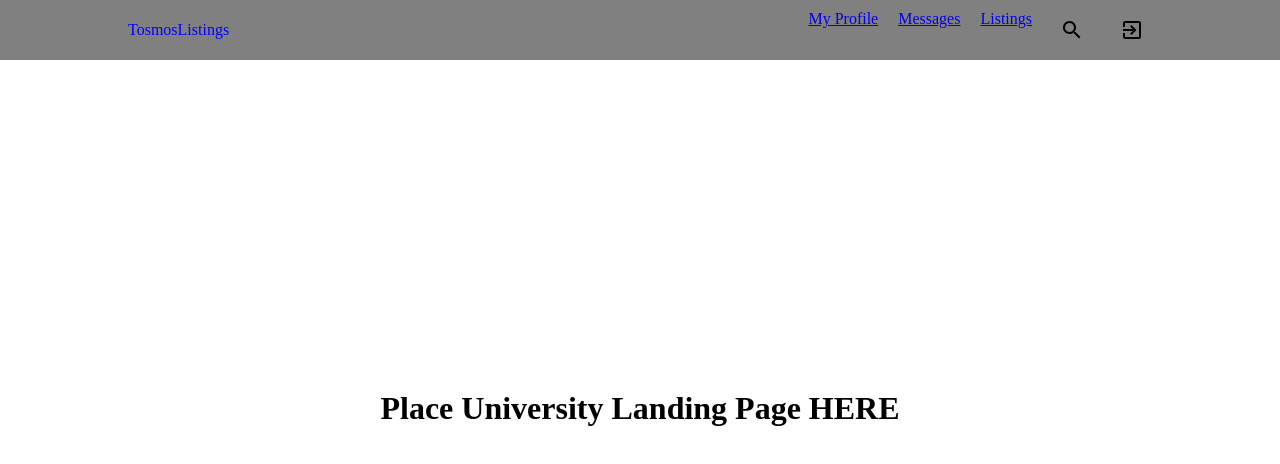
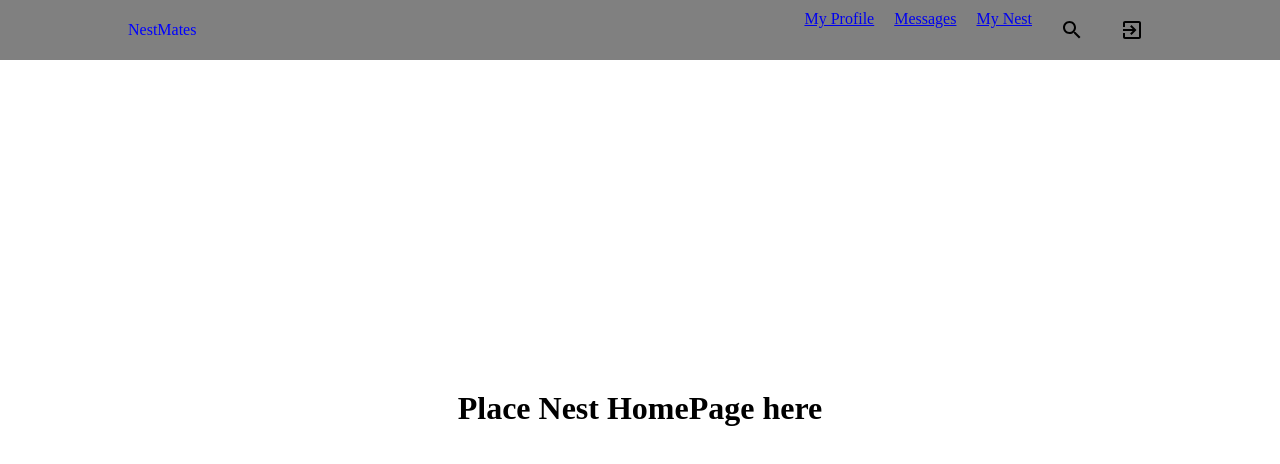
Before and after one commit to icp049/reusable_chatApp, a React (Create React App) app: page / in a window 1280 px wide. Shown: the top 464 px of the page. Built offline with nearby package versions, Linux system fonts and the light colour scheme; no server answers; sample sign-in values are in the browser's storage.

Commit message:
integrated nestmates

```diff
--- a/src/navbars/Landingpagenavbar.jsx
+++ b/src/navbars/Landingpagenavbar.jsx
@@ -49,7 +49,7 @@ const Landingpagenavbar = () => {
           sx={{ ':hover': { cursor: "pointer" } }}
           color="blue"
         >
-          TosmosListings
+          NestMates
         </Box>
 
         <Box
@@ -60,7 +60,7 @@ const Landingpagenavbar = () => {
         >
           <Link to="/myprofile">My Profile</Link>
           <Link to="/message">Messages</Link>
-          <Link to="">Listings</Link>
+          <Link to="">My Nest</Link>
 
           <IconButton sx={{ color: "black" }}>
             <SearchOutlined />
--- a/src/pages/LandingPage.jsx
+++ b/src/pages/LandingPage.jsx
@@ -4,7 +4,7 @@ const LandingPage = () => {
     return(
         <div style={{ display: "flex", flexDirection: "column", justifyContent: "center", alignItems: "center", height: "100vh" }}>
             <Landingpagenavbar/>
-            <h1 style={{ marginBottom: "20px" }}>Place University Landing Page HERE</h1>
+            <h1 style={{ marginBottom: "20px" }}>Place Nest HomePage here</h1>
         </div>
     );
 };
```
